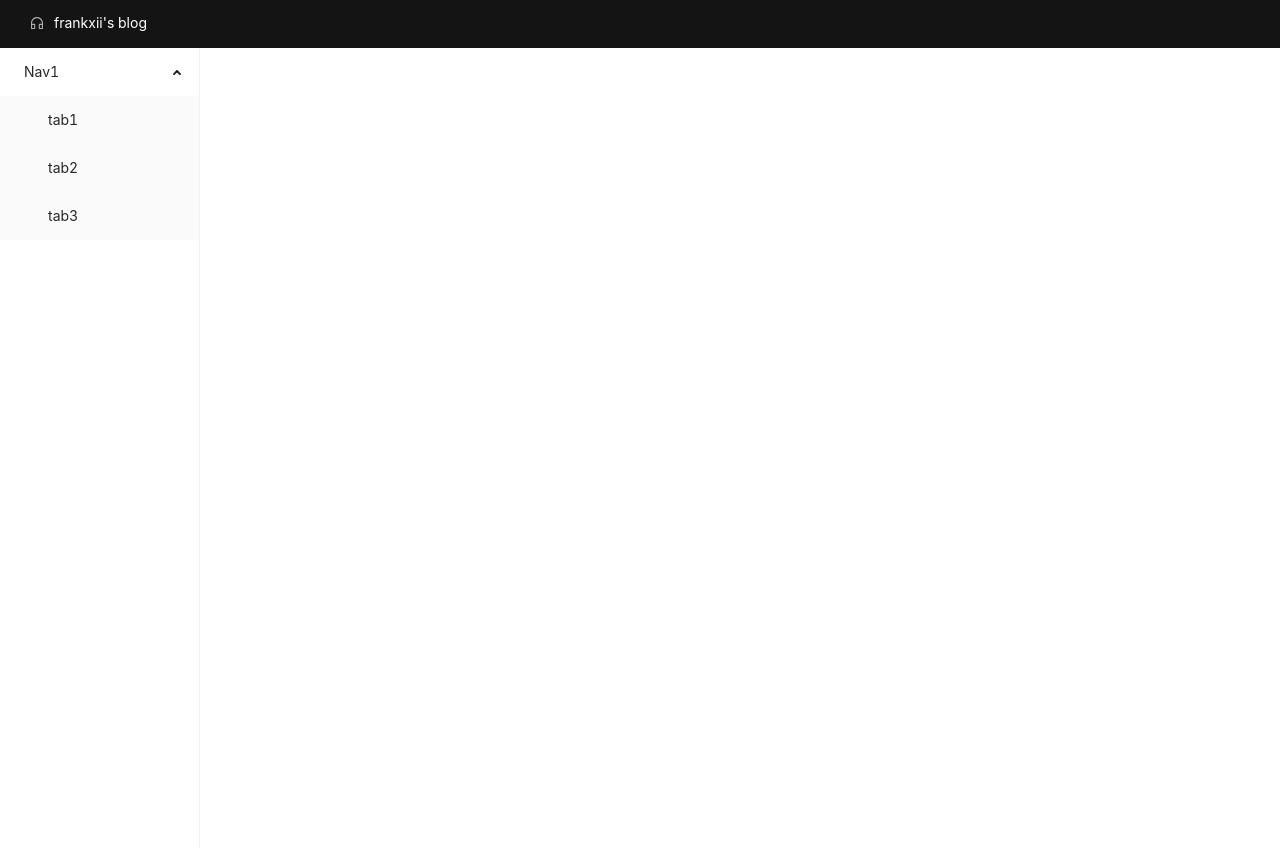
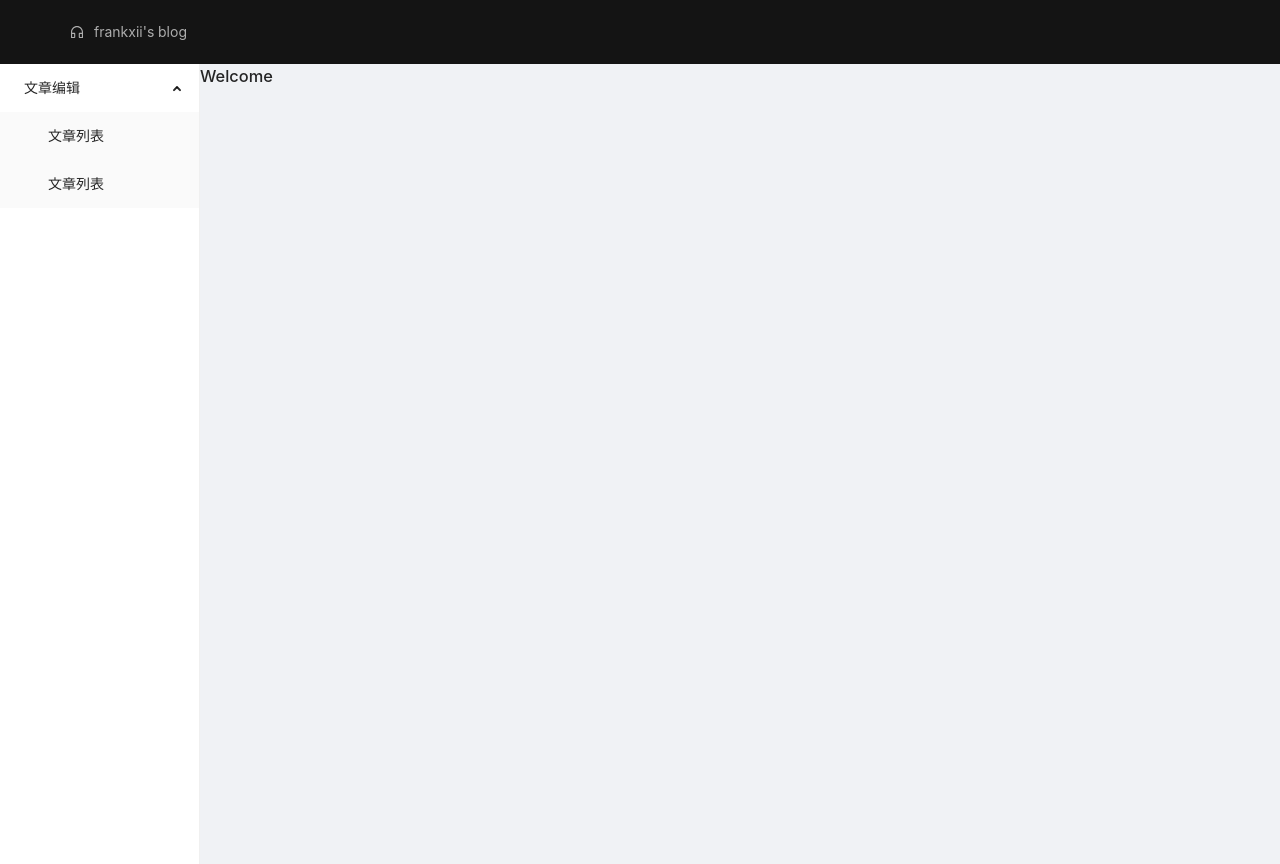
Before and after one commit to frankxii/blog-frontend, a React (Create React App) app: page /backend in a window 1280 px wide. Built offline with nearby package versions, Linux system fonts and the light colour scheme.

Commit message:
修改 后台布局

```diff
--- /dev/null
+++ b/src/page/back/ArticleList.tsx
@@ -0,0 +1,15 @@
+import React, {Component} from "react"
+import {Card} from "antd"
+
+export default class ArticleList extends Component<any, any> {
+  render() {
+    return (
+      <Card
+        title="default size card"
+        type="inner"
+      >
+        <p>content</p>
+      </Card>
+    )
+  }
+}
--- a/src/page/back/BackPage.tsx
+++ b/src/page/back/BackPage.tsx
@@ -1,17 +1,42 @@
 import React, {Component} from 'react'
-import Sidebar from "./Sidebar"
-import Navigator from "./Navigator"
+import {Route, Switch} from "react-router-dom"
+import {Menu} from "antd"
+import {Layout} from "antd"
+import {CustomerServiceOutlined} from "@ant-design/icons"
 
+import About from "../front/About"
+import Welcome from "../front/Welcome"
+import Siderbar from "./Siderbar"
+import ArticleList from "./ArticleList"
+
+const {Header, Content, Sider} = Layout
 export default class BackPage extends Component<any, any> {
-  componentDidMount() {
-    console.log(this.props)
-  }
+
 
   render() {
     return (
       <div>
-        <Navigator/>
-        <Sidebar/>
+        <Layout>
+          <Header className="-header" style={{height: 64, backgroundColor: "#141414"}}>
+            <Menu
+              mode="horizontal" theme="dark"
+              style={{backgroundColor: "#141414"}}>
+              <Menu.Item icon={<CustomerServiceOutlined/>}>
+                frankxii's blog
+              </Menu.Item>
+            </Menu>
+          </Header>
+          <Layout>
+            <Sider><Route path={`${this.props.match.path}`} component={Siderbar}/></Sider>
+            <Content>
+              <Switch>
+                <Route exact path={`${this.props.match.path}`} component={Welcome}/>
+                <Route path={`${this.props.match.path}/article`} component={About}/>
+                <Route path={`${this.props.match.path}/articleList`} component={ArticleList}/>
+              </Switch>
+            </Content>
+          </Layout>
+        </Layout>
       </div>
     )
   }
--- a/src/page/back/Navigator.tsx
+++ /dev/null
@@ -1,21 +0,0 @@
-import React, {Component} from "react"
-import {Menu, Row, Col} from "antd"
-import {CustomerServiceOutlined} from "@ant-design/icons"
-
-export default class Navigator extends Component<any, any> {
-  render() {
-    return (
-      <Menu mode="horizontal" theme="dark" style={{height: 48, backgroundColor: "#141414"}}>
-        <Row gutter={10}>
-          <Col>
-            <CustomerServiceOutlined style={{marginLeft: 30}}/>
-          </Col>
-          <Col>
-            <p style={{color: "white"}}>frankxii's blog</p>
-          </Col>
-        </Row>
-
-      </Menu>
-    )
-  }
-}
--- a/src/page/back/Sidebar.tsx
+++ /dev/null
@@ -1,23 +0,0 @@
-import React, {Component} from 'react'
-import {Menu} from "antd"
-
-const {SubMenu} = Menu
-
-export default class Sidebar extends Component<any, any> {
-  render() {
-    return (
-      <Menu
-        style={{width: 200, height: "100vh"}}
-        defaultOpenKeys={["sub1"]}
-        mode="inline"
-      >
-        <SubMenu key="sub1" title="Nav1">
-          <Menu.Item>tab1</Menu.Item>
-          <Menu.Item>tab2</Menu.Item>
-          <Menu.Item>tab3</Menu.Item>
-        </SubMenu>
-      </Menu>
-    )
-  }
-
-}
--- /dev/null
+++ b/src/page/back/Siderbar.tsx
@@ -0,0 +1,32 @@
+import React, {Component} from "react"
+import {Menu} from "antd"
+import {Link} from "react-router-dom"
+
+const {SubMenu} = Menu
+
+export default class Siderbar extends Component<any, any> {
+  componentDidMount() {
+    console.log(this.props)
+  }
+
+  render() {
+    return (
+      <Menu
+        style={{width: 200, height: "100vh"}}
+        defaultOpenKeys={["articles"]}
+        mode="inline"
+      >
+        <SubMenu key="articles" title="文章编辑">
+          <Menu.Item key="articleList">
+            <Link to={`${this.props.match.path}/articleList`}>文章列表</Link>
+          </Menu.Item>
+          <Menu.Item>
+            <Link to={`${this.props.match.path}/article`}>文章列表</Link>
+          </Menu.Item>
+
+        </SubMenu>
+      </Menu>
+    )
+  }
+
+}
```
